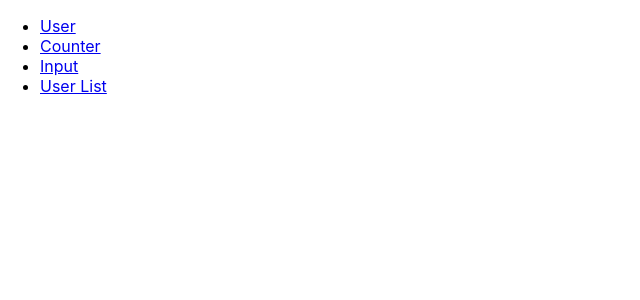
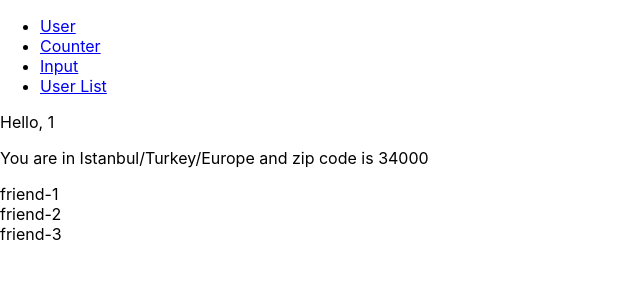
Before and after one commit to CemAkan/reactCourse, a React (Create React App) app: page /user/1 in a window 1280 px wide. Shown: the top 300 px of the page, without its empty margins (0-640 px from the left). Built offline with nearby package versions, Linux system fonts and the light colour scheme.

Commit message:
endpoint value added for User component

```diff
--- a/src/App.js
+++ b/src/App.js
@@ -40,11 +40,10 @@ function App() {
           <Route exact path="/" element={<Header />} />
 
           <Route
-            path="/user"
+            path="/user/:name"
             element={
               <User
                 isLoggedIn={true}
-                username="Cem"
                 friends={friends}
                 location={{
                   city: address.city,
--- a/src/components/User.js
+++ b/src/components/User.js
@@ -1,12 +1,14 @@
 import Proptypes from "prop-types";
+import { useParams } from "react-router-dom";
 
-function User({ username, isLoggedIn, friends, location }) {
+function User({ isLoggedIn, friends, location }) {
+  let { name } = useParams();
   if (!isLoggedIn) {
     return <p>You are not logged in</p>;
   } else {
     return (
       <>
-        <p>{`Hello, ${username}`}</p>
+        <p>{`Hello, ${name}`}</p>
 
         <p>
           {location
```
